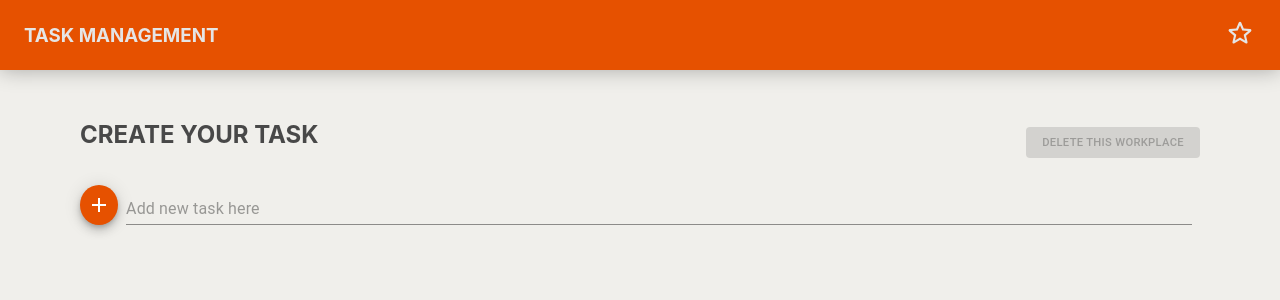
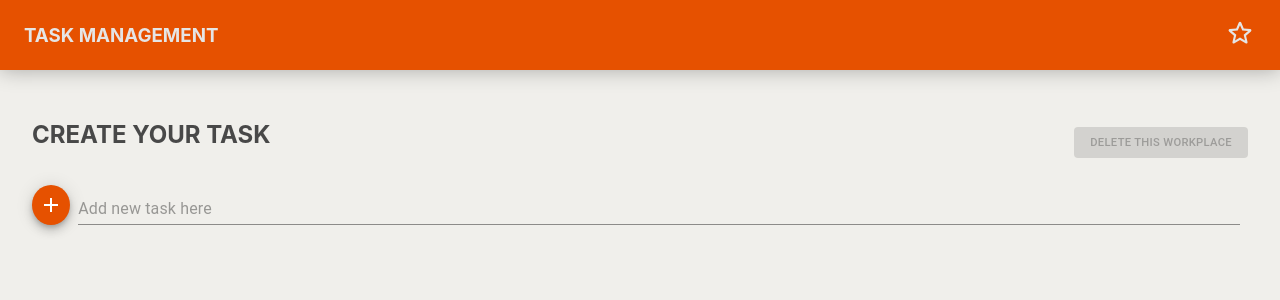
Before and after one commit to YumiKimbara/task-management, a React (Create React App) app: page / in a window 1280 px wide. Shown: the top 300 px of the page. Built offline with nearby package versions, Linux system fonts and the light colour scheme.

Commit message:
change styles and create modal

```diff
--- a/src/App.js
+++ b/src/App.js
@@ -5,12 +5,12 @@ import { createStyles, makeStyles } from "@material-ui/core/styles";
 
 const useStyles = makeStyles(() =>
   createStyles({
-    sample: {
+    basicStyle: {
       minHeight: "calc(100vh - 130px)",
       display: "flex",
       justifyContent: "top",
-      paddingLeft: "5rem",
-      paddingRight: "5rem",
+      // paddingLeft: "5rem",
+      // paddingRight: "5rem",
       paddingTop: "30px",
       paddingBottom: "30px",
       flexDirection: "column",
@@ -26,7 +26,7 @@ const App = () => {
   return (
     <>
       <Header checkKey={checkKey} setCheckKey={setCheckKey} />
-      <div className={classes.sample}>
+      <div className={classes.basicStyle}>
         <Home checkKey={checkKey} />
       </div>
     </>
--- a/src/Components/layout/Confetti.js
+++ b/src/Components/layout/Confetti.js
@@ -58,7 +58,7 @@ const Confetti = ({ setConfetti }) => {
         startVelocity={70}
         ticks={600}
         useWorker
-        zIndex={1000}
+        zIndex={-1}
       />
     </>
   );
--- a/src/Components/layout/Confetti.module.css
+++ b/src/Components/layout/Confetti.module.css
@@ -2,5 +2,4 @@
   position: "fixed";
   width: "100%";
   height: "100%";
-  z-index: 100;
 }
--- a/src/Components/pages/Home.js
+++ b/src/Components/pages/Home.js
@@ -4,23 +4,46 @@ import KeyTask from "../task/KeyTask";
 import TaskDone from "../task/TaskDone";
 import Confetti from "../layout/Confetti";
 
+import { Modal, Backdrop } from "@material-ui/core";
+
 import HomeContext from "../../Context/HomeContext";
+import { mergeClasses } from "@material-ui/styles";
+
+import classes from "./Home.module.css";
 
 const Home = ({ checkKey }) => {
+  const [open, setOpen] = useState(false);
   const [confetti, setConfetti] = useState(false);
+
+  const handleClose = () => {
+    setOpen(false);
+  };
+
+  console.log(confetti);
 
   return (
     <>
       {checkKey ? (
         ""
       ) : (
-        <AddNewTask checkKey={checkKey} setConfetti={setConfetti} />
+        <AddNewTask
+          checkKey={checkKey}
+          setConfetti={setConfetti}
+          setOpen={setOpen}
+        />
       )}
       {checkKey ? (
         <KeyTask checkKey={checkKey} />
       ) : (
-        <TaskDone setConfetti={setConfetti} />
+        <TaskDone setConfetti={setConfetti} setOpen={setOpen} />
       )}
+      <Modal
+        open={open}
+        onClose={handleClose}
+        className={classes.modalContainer}
+      >
+        <p className={classes.modal}>Congrats🥳 You completed all task(s)</p>
+      </Modal>
       {confetti && <Confetti setConfetti={setConfetti} />}
     </>
   );
--- /dev/null
+++ b/src/Components/pages/Home.module.css
@@ -0,0 +1,13 @@
+.modalContainer {
+  display: flex;
+  justify-content: center;
+  align-items: center;
+}
+
+.modal {
+  width: 35vw;
+  height: 35vh;
+  padding: 2rem;
+  background-color: aqua;
+  z-index: 2;
+}
--- a/src/Components/task/AddNewTask.js
+++ b/src/Components/task/AddNewTask.js
@@ -18,11 +18,8 @@ const useStyles = makeStyles((theme) =>
     button: {
       fontSize: "0.7rem",
     },
-    textFieldContainer: {
-      "& > *": {
-        margin: theme.spacing(1),
-        width: "25ch",
-      },
+    addContainer: {
+      padding: "0 2rem",
     },
     workspaceName: {
       display: "flex",
@@ -69,7 +66,7 @@ const OrangeTextField = withStyles({
   },
 })((props) => <TextField color="default" {...props} />);
 
-const AddNewTask = ({ checkKey, setConfetti }) => {
+const AddNewTask = ({ checkKey, setConfetti, setOpen }) => {
   const classes = useStyles();
   const homeCtx = useContext(HomeContext);
 
@@ -105,7 +102,7 @@ const AddNewTask = ({ checkKey, setConfetti }) => {
 
   return (
     <>
-      <div className={classes.addNewTaskContainer}>
+      <div className={classes.addContainer}>
         <div className={classes.addNameandButton}>
           <div className={classes.workspaceName}>
             <h2>CREATE YOUR TASK</h2>
@@ -196,6 +193,7 @@ const AddNewTask = ({ checkKey, setConfetti }) => {
               : ""
           }
           setConfetti={setConfetti}
+          setOpen={setOpen}
         />
       </div>
     </>
--- a/src/Components/task/KeyTask.js
+++ b/src/Components/task/KeyTask.js
@@ -7,6 +7,7 @@ const useStyles = makeStyles(() =>
   createStyles({
     keyTaskDone: {
       color: "#484848",
+      padding: "0 2rem",
     },
     noKeyTaskMessage: {
       textAlign: "center",
--- a/src/Components/task/TaskCard.js
+++ b/src/Components/task/TaskCard.js
@@ -15,12 +15,15 @@ import StarRoundedIcon from "@material-ui/icons/StarRounded";
 import DeleteIcon from "@material-ui/icons/Delete";
 
 const useStyles = makeStyles({
+  cardContainer: {
+    display: "flex",
+    justifyContent: "center",
+    margin: "1rem 0",
+  },
   root: {
-    width: "100%",
+    width: "90%",
     display: "flex",
     justifyContent: "space-between",
-    margin: "0.5rem",
-    padding: "0 1rem",
   },
   title: {
     fontSize: 14,
@@ -50,7 +53,7 @@ const OrangeCheckbox = withStyles({
   checked: {},
 })((props) => <Checkbox color="default" {...props} />);
 
-const TaskCard = ({ cardData, checkKey, setConfetti }) => {
+const TaskCard = ({ cardData, checkKey, setConfetti, setOpen }) => {
   const classes = useStyles();
   const homeCtx = useContext(HomeContext);
 
@@ -74,7 +77,7 @@ const TaskCard = ({ cardData, checkKey, setConfetti }) => {
     });
   };
 
-  const deleteTask = (data, confettiTrue) => {
+  const deleteTask = (data) => {
     homeCtx.dispatchHome({
       type: "DELETE_TASK",
       payload: data,
@@ -82,6 +85,7 @@ const TaskCard = ({ cardData, checkKey, setConfetti }) => {
 
     if (homeCtx.storeTaskData.length === 1) {
       setConfetti(true);
+      setOpen(true);
       // homeCtx.dispatchHome({
       //   type: "CONFETTI",
       //   payload: { data: data, checkConfetti: confettiTrue },
@@ -98,7 +102,7 @@ const TaskCard = ({ cardData, checkKey, setConfetti }) => {
         cardData.map((data, i) => {
           return (
             //keyはiではなく、idなどuniqueなものを使う。
-            <div className={classes.root} key={data.id}>
+            <div className={classes.cardContainer} key={data.id}>
               <Card className={classes.root}>
                 <CardContent className={classes.cardWords}>
                   {!checkKey && (
--- a/src/Components/task/TaskDone.js
+++ b/src/Components/task/TaskDone.js
@@ -7,11 +7,12 @@ const useStyles = makeStyles(() =>
   createStyles({
     taskDone: {
       color: "#484848",
+      padding: "0 2rem",
     },
   })
 );
 
-const TaskDone = ({ setConfetti }) => {
+const TaskDone = ({ setConfetti, setOpen }) => {
   const homeCtx = useContext(HomeContext);
   const classes = useStyles();
 
@@ -26,6 +27,7 @@ const TaskDone = ({ setConfetti }) => {
           {/* <TaskCard cardData={listCtx.doneTaskData} /> */}
           <TaskCard
             setConfetti={setConfetti}
+            setOpen={setOpen}
             cardData={
               homeCtx.storeTaskData &&
               homeCtx.storeTaskData.filter((item) => item.isDone)
```
